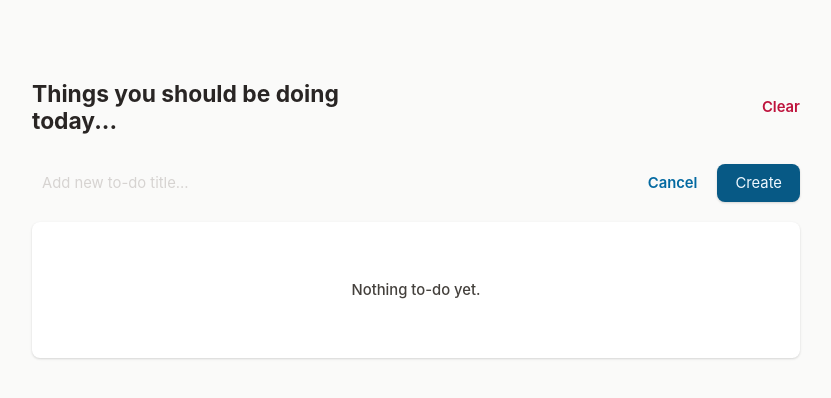
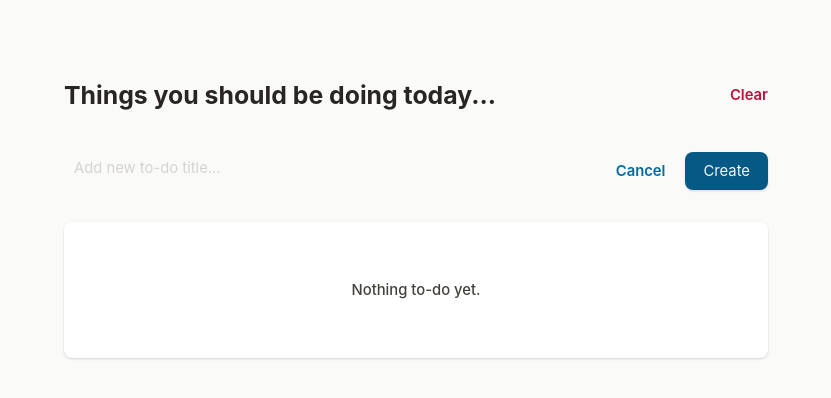
Before and after one commit to firdhair/todo-hypefast, a React (Create React App) app: page / in a window 1280 px wide. Both pictures are taken after a click on the button "Add New". Shown: the top 398 px of the page, without its empty margins (224-1055 px from the left). Built offline with nearby package versions, Linux system fonts and the light colour scheme.

Commit message:
Created the functionality where user cannot add a task that has more than 100 words

```diff
--- a/src/components/List.jsx
+++ b/src/components/List.jsx
@@ -2,7 +2,7 @@ import styles from "./List.module.scss"
 import { ReactComponent as CheckCircle } from "../media/icons/CheckCircle.svg"
 import { ReactComponent as MinusCircle } from "../media/icons/MinusCircle.svg"
 
-const List = ({tasks}) => {
+const List = ({tasks, setTasks}) => {
   return (
         <ul>
           {tasks.map((task) => (
--- a/src/mixin.scss
+++ b/src/mixin.scss
@@ -29,7 +29,7 @@ $shadow-md: 0px 4px 6px -1px rgba(0, 0, 0, 0.1),
 ////////////////////////////////// Sizing //////////////////////////////////
 $big-1: calc(2rem + 1vw);
 $big-2: calc(1.5rem + 1vw);
-$big-3: calc(1rem + 1vw);
+$big-3: calc(1.2rem + 1vw);
 $big-4: calc(2.4rem + 1vw);
 $big-5: calc(2rem + 1vw);
 
@@ -41,7 +41,7 @@ $medium-4: calc(1.3rem + 1vw);
 $regular-1: calc(0.45rem + 1vw);
 $regular-2: calc(0.4rem + 1vw);
 $regular-3: calc(0.2rem + 1vw);
-$regular-4: calc(0.15rem + 1vw);
+$regular-4: calc(0.1rem + 1vw);
 
 @mixin flex($justify, $align, $direction) {
   display: flex;
--- a/src/pages/Todo.jsx
+++ b/src/pages/Todo.jsx
@@ -8,15 +8,23 @@ import List from "../components/List"
 import Button from "../components/Button"
 
 const Todo = () => {
-    const [isAddNew, setIsAddNew] = useState(false)
     const [task, setTask] = useState("")
     const [tasks, setTasks] = useState([])
+    const [isAddNew, setIsAddNew] = useState(false)
+    const [isMoreThan100, setIsMoreThan100] = useState(false)
+    //const [isLessThan0, setIsLessThan0] = useState(false)
 
     const onSubmitTask = (e) => {
         e.preventDefault()
-        setTasks([...tasks, task])
-        setTask("")
-        setIsAddNew(false)
+        console.log("length task", task['name'].length)
+        if(task['name'].length > 100){
+            setIsMoreThan100(true)
+        } else {
+            setTasks([...tasks, task])
+            setTask("")
+            setIsAddNew(false)
+            setIsMoreThan100(false)
+        }
     }
 
     const handleChange = (e) => {
@@ -25,8 +33,9 @@ const Todo = () => {
             name: e.target.value,
             status: false
         });
-    };
+    }
 
+    console.log("isMoreThan100", isMoreThan100)
     return(
         <div className={styles.todo_wrapper}>
             <div className={styles.todo_container}>
@@ -42,13 +51,20 @@ const Todo = () => {
                 </div>
                 <div className={styles.todo_addNewTask}>
                     {isAddNew ?
+                    // isMoreThan100
+                    <>
                     <form onSubmit={onSubmitTask}>
-                        <input type="text" className='' onChange={(e) => handleChange(e)} placeholder="Add new to-do title..."/>
+                        <textarea type="text" className='' onChange={(e) => handleChange(e)} placeholder="Add new to-do title..." rows="2"/>
                         <div className={styles.todo_addNewTask__options}>
                             <p onClick={() => setIsAddNew(!isAddNew)}>Cancel</p>
                             <button type='submit'>Create</button>
                         </div>
                     </form>
+                    {isMoreThan100 === true ?
+                    <p className={styles.warning}>Title must be shorter than equal to 100 characters.</p> :
+                    <></>
+                    }
+                    </>
                     : <></>
                     }
                 </div>
--- a/src/pages/Todo.module.scss
+++ b/src/pages/Todo.module.scss
@@ -9,7 +9,7 @@
 
 .todo_container {
   //background-color: lavender;
-  width: 60%;
+  width: 55%;
   margin: 8rem auto;
   @include mixin.mobile {
     width: 80%;
@@ -20,11 +20,7 @@
   .todo_up {
     // @include mixin.flex(space-between, center, row);
     display: grid;
-    grid-template-columns: 1fr 1fr;
-    h3 {
-      //font-weight: 700;
-      //background-color: lavender;
-    }
+    grid-template-columns: 3fr 1fr;
     &__options {
       @include mixin.flex(flex-end, center, row);
       //background-color: lightpink;
@@ -42,11 +38,20 @@
       display: grid;
       grid-template-columns: 4fr 1fr;
       margin-top: 3rem;
-      input {
+      textarea {
         background-color: mixin.$stone-50;
         border: none;
-        padding: 0rem 1rem;
+        padding: 2rem 1rem 1rem 1rem;
         font-weight: 400;
+        word-wrap: break-word;
+        display: block;
+        /* or */
+        overflow-wrap: break-word;
+        white-space: pre-wrap;
+        resize: none;
+        font-size: mixin.$regular-3;
+        color: mixin.$stone-800;
+        line-height: 16px;
         &::placeholder {
           color: mixin.$stone-300;
         }
@@ -60,6 +65,15 @@
         font-weight: 600;
         cursor: pointer;
       }
+    }
+    .warning {
+      color: mixin.$rose-600;
+      font-weight: 500;
+      font-size: mixin.$regular-4;
+      padding: 0rem 1rem;
+      margin-bottom: 4rem;
+      letter-spacing: -0.5px;
+      line-height: 16px;
     }
   }
 
```
